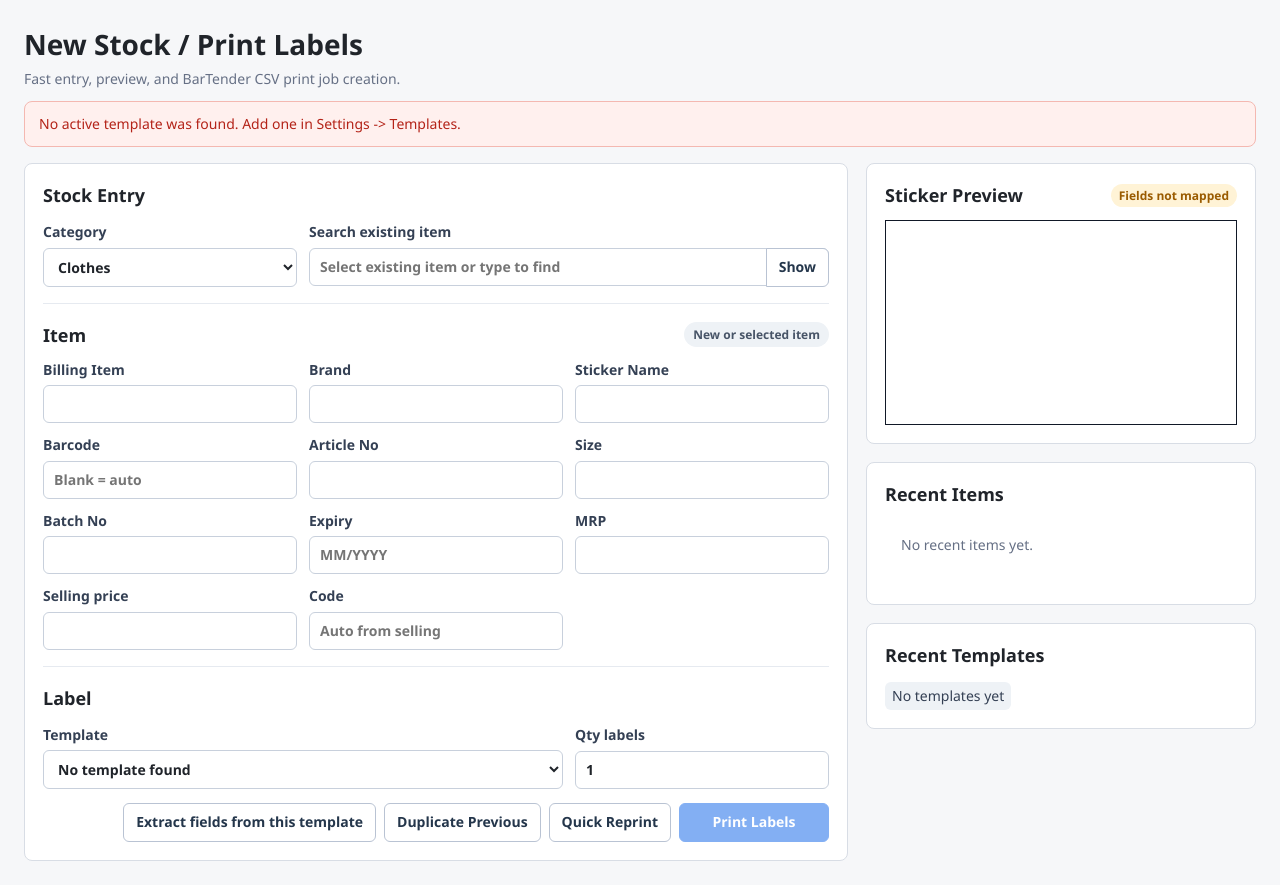
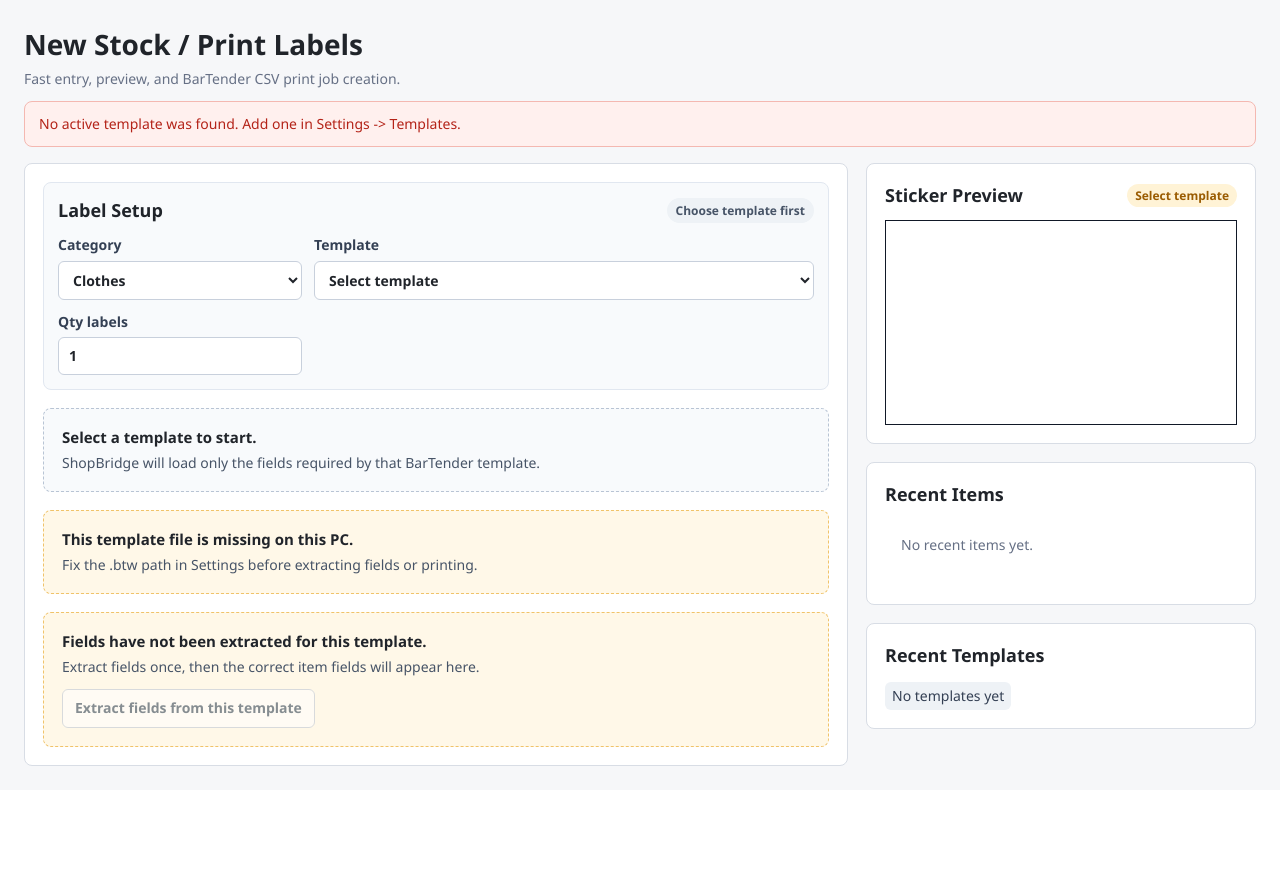
Before and after one commit to Tanishq014/ShopBridge, a FastAPI app: page /new-stock in a window 1280 px wide. Shown: the part 58-943 px from the top of the page. After the commit the page ends 824 px from the top, so only its background shows below. Run offline with FastAPI, Linux system fonts and the light colour scheme; data comes from the database, SQL or seed files in the repository; data that the repository does not hold is empty.

Commit message:
Gate New Stock entry by selected template

```diff
--- a/app/static/app.css
+++ b/app/static/app.css
@@ -465,6 +465,38 @@ tbody tr:last-child td {
   padding-bottom: 0;
 }
 
+.setup-section {
+  background: #f8fafc;
+  border: 1px solid #e1e7f0;
+  border-radius: 8px;
+  padding: 14px;
+}
+
+.workflow-state {
+  background: #f8fafc;
+  border: 1px dashed #b8c4d4;
+  border-radius: 8px;
+  color: #475467;
+  display: grid;
+  gap: 4px;
+  padding: 18px;
+}
+
+.workflow-state strong {
+  color: var(--text);
+  font-size: 15px;
+}
+
+.workflow-state .button {
+  justify-self: start;
+  margin-top: 8px;
+}
+
+.warn-state {
+  background: #fff8e8;
+  border-color: #f0c36a;
+}
+
 .section-line {
   align-items: center;
   display: flex;
--- a/app/templates/workflow.html
+++ b/app/templates/workflow.html
@@ -17,8 +17,11 @@
       <input type="hidden" name="existing_variant_id" id="existingVariantId" value="">
       <input type="hidden" name="family_id" id="familyId" value="">
 
-      <div class="workflow-section">
-        <h2>Stock Entry</h2>
+      <div class="workflow-section setup-section">
+        <div class="section-line">
+          <h2>Label Setup</h2>
+          <span class="mode-pill" id="setupPill">Choose template first</span>
+        </div>
         <div class="form-grid three">
           <label>
             Category
@@ -29,6 +32,48 @@
             </select>
           </label>
           <label class="span-two">
+            Template
+            <select name="template_id" id="templateSelect" required>
+              <option value="">Select template</option>
+              {% for template in template_rows %}
+                <option value="{{ template.id }}" data-category="{{ (template.category or '')|lower }}" data-path-exists="{{ '1' if template_path_exists(template) else '0' }}" {% if selected_template_id == template.id %}selected{% endif %}>
+                  {{ template.template_name }} ({{ template.template_id }}){% if not template_path_exists(template) %} - missing .btw{% endif %}
+                </option>
+              {% else %}
+                <option value="">No template found</option>
+              {% endfor %}
+            </select>
+          </label>
+          <label>
+            Qty labels
+            <input name="copies" id="copiesInput" type="number" min="1" value="1" required>
+          </label>
+        </div>
+      </div>
+
+      <div class="workflow-state" id="selectTemplateState">
+        <strong>Select a template to start.</strong>
+        <span>ShopBridge will load only the fields required by that BarTender template.</span>
+      </div>
+
+      <div class="workflow-state warn-state" id="missingTemplateState" hidden>
+        <strong>This template file is missing on this PC.</strong>
+        <span>Fix the .btw path in Settings before extracting fields or printing.</span>
+      </div>
+
+      <div class="workflow-state warn-state" id="unmappedTemplateState" hidden>
+        <strong>Fields have not been extracted for this template.</strong>
+        <span>Extract fields once, then the correct item fields will appear here.</span>
+        <button class="button" type="submit" form="extractTemplateForm" id="extractTemplateFieldsButton">Extract fields from this template</button>
+      </div>
+
+      <div class="workflow-section" id="itemSection" hidden>
+        <div class="section-line">
+          <h2>Item</h2>
+          <span class="mode-pill" id="modePill">New or selected item</span>
+        </div>
+        <div class="form-grid three">
+          <label class="span-two">
             Search existing item
             <div class="combo" id="variantCombo">
               <input id="variantSearch" autocomplete="off" placeholder="Select existing item or type to find" role="combobox" aria-expanded="false" aria-controls="variantSearchMenu">
@@ -36,18 +81,9 @@
               <div class="combo-menu" id="variantSearchMenu" role="listbox"></div>
             </div>
           </label>
-        </div>
-      </div>
-
-      <div class="workflow-section">
-        <div class="section-line">
-          <h2>Item</h2>
-          <span class="mode-pill" id="modePill">New or selected item</span>
-        </div>
-        <div class="form-grid three">
           <label>
             Billing Item
-            <input name="family_name" id="familyName" list="familyOptions" required>
+            <input name="family_name" id="familyName" list="familyOptions">
             <datalist id="familyOptions">
               {% for family in families %}
                 <option value="{{ family.family_name }}"></option>
@@ -96,34 +132,11 @@
             <input name="coded_price" id="codedInput" placeholder="Auto from selling">
           </label>
         </div>
-      </div>
-
-      <div class="workflow-section">
-        <h2>Label</h2>
-        <div class="form-grid three">
-          <label class="span-two">
-            Template
-            <select name="template_id" id="templateSelect" required>
-              {% for template in template_rows %}
-                <option value="{{ template.id }}" data-category="{{ (template.category or '')|lower }}" data-path-exists="{{ '1' if template_path_exists(template) else '0' }}" {% if selected_template_id == template.id %}selected{% endif %}>
-                  {{ template.template_name }} ({{ template.template_id }}){% if not template_path_exists(template) %} - missing .btw{% endif %}
-                </option>
-              {% else %}
-                <option value="">No template found</option>
-              {% endfor %}
-            </select>
-          </label>
-          <label>
-            Qty labels
-            <input name="copies" id="copiesInput" type="number" min="1" value="1" required>
-          </label>
-        </div>
 
         <div class="quick-row">
-          <button class="button" type="submit" form="extractTemplateForm" id="extractTemplateFieldsButton" hidden>Extract fields from this template</button>
           <button class="button" type="button" id="duplicateButton">Duplicate Previous</button>
           <button class="button" type="submit" id="quickReprintButton">Quick Reprint</button>
-          <button class="button primary print-button" type="submit" id="printButton" {% if not template_rows %}disabled{% endif %}>Print Labels</button>
+          <button class="button primary print-button" type="submit" id="printButton" disabled>Print Labels</button>
         </div>
       </div>
     </form>
@@ -204,6 +217,7 @@
     const form = document.getElementById("stockForm");
     const workflowMode = document.getElementById("workflowMode");
     const modePill = document.getElementById("modePill");
+    const setupPill = document.getElementById("setupPill");
     const existingVariantId = document.getElementById("existingVariantId");
     const familyId = document.getElementById("familyId");
     const familyName = document.getElementById("familyName");
@@ -219,6 +233,11 @@
     const extractTemplateFieldsButton = document.getElementById("extractTemplateFieldsButton");
     const extractTemplateId = document.getElementById("extractTemplateId");
     const extractCategory = document.getElementById("extractCategory");
+    const itemSection = document.getElementById("itemSection");
+    const selectTemplateState = document.getElementById("selectTemplateState");
+    const missingTemplateState = document.getElementById("missingTemplateState");
+    const unmappedTemplateState = document.getElementById("unmappedTemplateState");
+    const printButton = document.getElementById("printButton");
 
     const fields = {
       barcode: document.getElementById("barcodeInput"),
@@ -300,6 +319,11 @@
       return templatesData.find(item => String(item.id) === String(templateSelect.value));
     }
 
+    function selectedTemplatePathExists() {
+      const template = selectedTemplate();
+      return template ? Boolean(template.path_exists) : false;
+    }
+
     function templateAppliesToCategory(optionCategory, selectedCategory) {
       const category = (optionCategory || "").toLowerCase();
       const universal = ["", "all", "all categories", "general", "imported"];
@@ -364,15 +388,29 @@
     }
 
     function applyTemplateFields() {
+      const template = selectedTemplate();
       const required = requiredFieldSet();
+      const hasTemplate = Boolean(templateSelect.value && template);
+      const pathReady = selectedTemplatePathExists();
+      const mapped = required.size > 0;
+      const readyForEntry = hasTemplate && pathReady && mapped;
+
+      selectTemplateState.hidden = hasTemplate;
+      missingTemplateState.hidden = !hasTemplate || pathReady;
+      unmappedTemplateState.hidden = !hasTemplate || !pathReady || mapped;
+      itemSection.hidden = !readyForEntry;
+      familyName.required = readyForEntry;
+      printButton.disabled = !readyForEntry;
+      setupPill.textContent = readyForEntry ? "Ready for item entry" : hasTemplate ? "Template setup needed" : "Choose template first";
+
       dynamicFields.forEach(fieldName => {
         const container = containerByField[fieldName];
         const input = inputByField[fieldName];
-        const visible = fieldName === "article_no" ? requiresArticle(required) : required.has(fieldName);
+        const visible = readyForEntry && (fieldName === "article_no" ? requiresArticle(required) : required.has(fieldName));
         container.hidden = !visible;
         input.required = visible && !["barcode", "coded_price"].includes(fieldName);
       });
-      extractTemplateFieldsButton.hidden = required.size !== 0 || !templateSelect.value;
+      extractTemplateFieldsButton.disabled = !hasTemplate || !pathReady;
       extractTemplateId.value = templateSelect.value;
       extractCategory.value = categorySelect.value;
       updatePreview();
@@ -467,6 +505,8 @@
 
     function updatePreview() {
       const required = requiredFieldSet();
+      const hasTemplate = Boolean(templateSelect.value && selectedTemplate());
+      const pathReady = selectedTemplatePathExists();
       byId("previewBrand").textContent = fields.brand.value || familyName.value || "Brand";
       byId("previewName").textContent = fields.item.value || "Sticker Name";
       byId("previewArticle").textContent = "Article: " + (fields.article.value || "-");
@@ -476,19 +516,26 @@
       byId("previewMrp").textContent = "MRP: Rs. " + money(fields.mrp.value);
       byId("previewCode").textContent = "Code: " + (fields.coded.value || "-");
       byId("previewBarcode").textContent = fields.barcode.value || "auto";
-      templateBadge.textContent = required.size === 0 ? "Fields not mapped" : templateName(templateSelect.value);
+      templateBadge.textContent = !hasTemplate
+        ? "Select template"
+        : !pathReady
+          ? "Missing .btw"
+          : required.size === 0
+            ? "Fields not mapped"
+            : templateName(templateSelect.value);
 
-      showPreviewElement("previewBrandBlock", required.has("brand"));
-      showPreviewElement("previewNameBlock", required.has("item_display_name"));
-      showPreviewElement("previewArticle", requiresArticle(required));
-      showPreviewElement("previewSize", required.has("size"));
-      showPreviewElement("previewBatch", required.has("batch_no"));
-      showPreviewElement("previewExpiry", required.has("expiry"));
-      showPreviewElement("previewMrp", required.has("mrp"));
-      showPreviewElement("previewCode", required.has("coded_price"));
-      showPreviewElement("previewBarcodeBlock", required.has("barcode"));
-      byId("previewArticleSizeLine").hidden = !requiresArticle(required) && !required.has("size");
-      byId("previewBatchMrpLine").hidden = !required.has("batch_no") && !required.has("expiry") && !required.has("mrp");
+      const showMappedPreview = hasTemplate && pathReady && required.size > 0;
+      showPreviewElement("previewBrandBlock", showMappedPreview && required.has("brand"));
+      showPreviewElement("previewNameBlock", showMappedPreview && required.has("item_display_name"));
+      showPreviewElement("previewArticle", showMappedPreview && requiresArticle(required));
+      showPreviewElement("previewSize", showMappedPreview && required.has("size"));
+      showPreviewElement("previewBatch", showMappedPreview && required.has("batch_no"));
+      showPreviewElement("previewExpiry", showMappedPreview && required.has("expiry"));
+      showPreviewElement("previewMrp", showMappedPreview && required.has("mrp"));
+      showPreviewElement("previewCode", showMappedPreview && required.has("coded_price"));
+      showPreviewElement("previewBarcodeBlock", showMappedPreview && required.has("barcode"));
+      byId("previewArticleSizeLine").hidden = !showMappedPreview || (!requiresArticle(required) && !required.has("size"));
+      byId("previewBatchMrpLine").hidden = !showMappedPreview || (!required.has("batch_no") && !required.has("expiry") && !required.has("mrp"));
     }
 
     variantSearch.addEventListener("focus", openVariantMenu);
@@ -552,7 +599,7 @@
       setMode("quick_reprint", "Quick reprint selected item");
     });
 
-    document.getElementById("printButton").addEventListener("click", () => {
+    printButton.addEventListener("click", () => {
       if (workflowMode.value === "quick_reprint") {
         setMode("print", existingVariantId.value ? "Updating selected item" : "New or selected item");
       }
```
